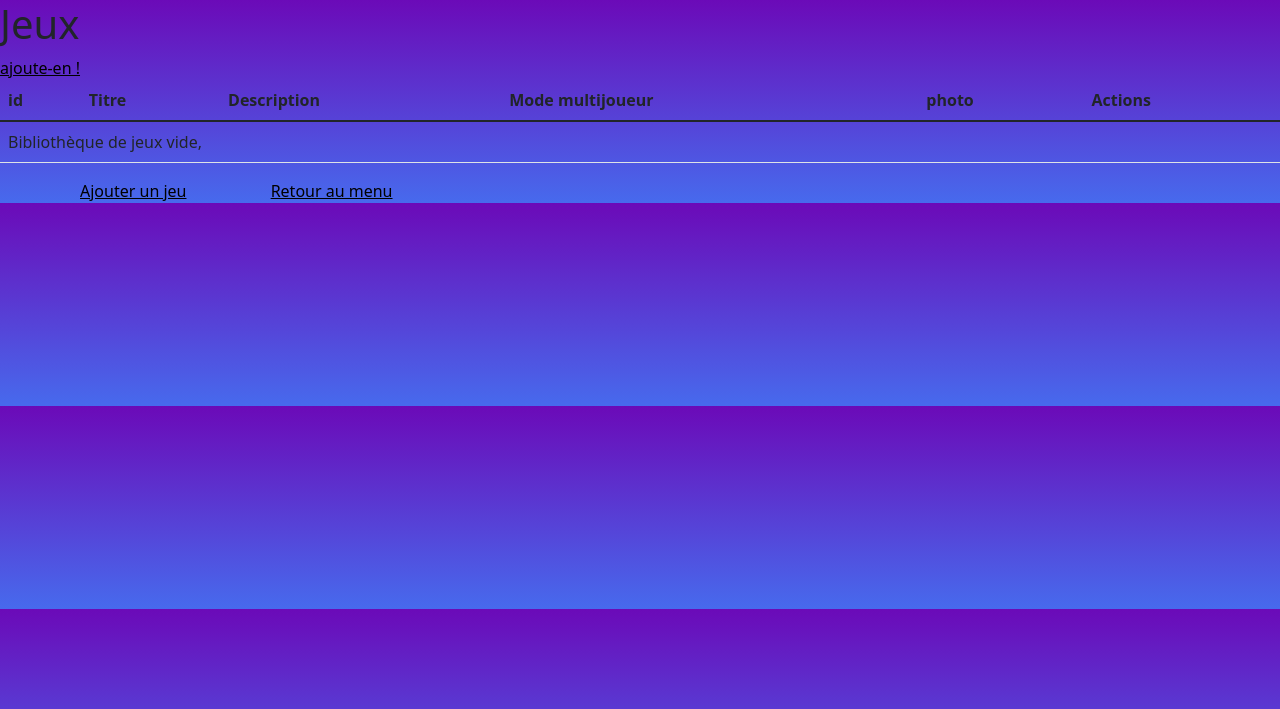
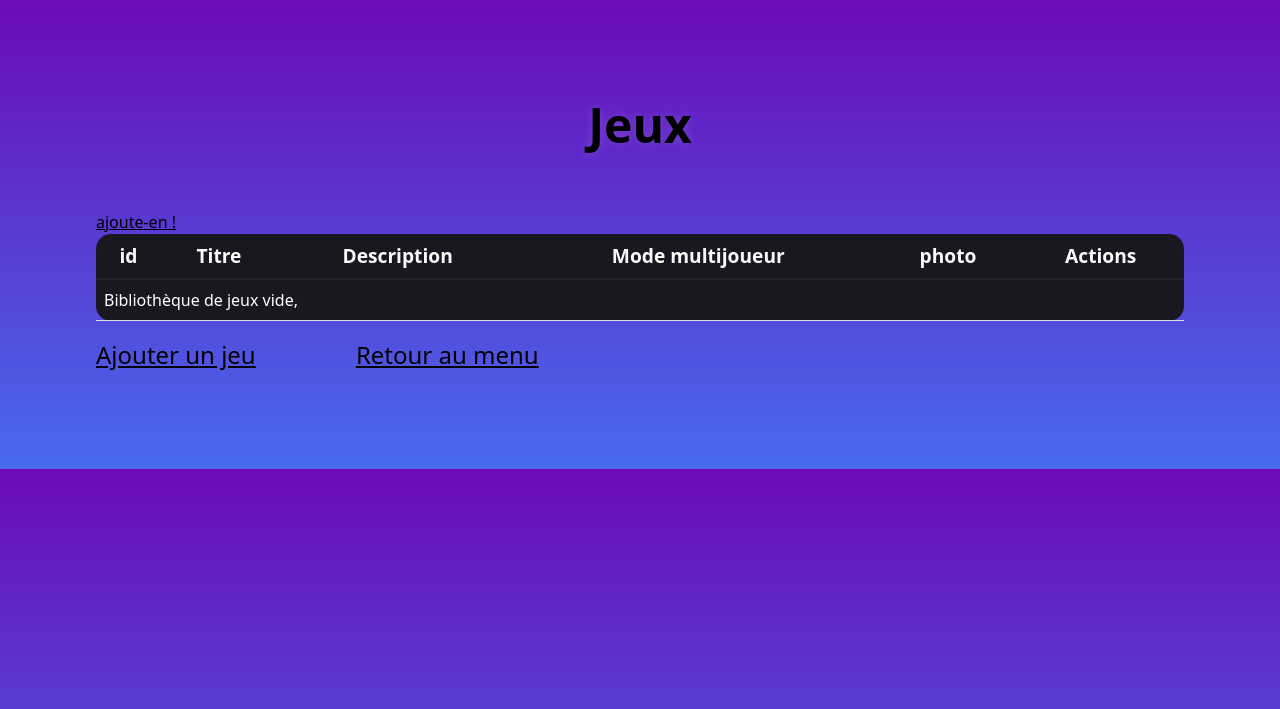
Before and after one commit to RandyVV/gamefriendz-back, a Symfony app: template templates/game/index.html.twig in a window 1280 px wide. Shown: the top 709 px of the page. Run offline with Twig, Linux system fonts and the light colour scheme; the template is opened without the code that fills it, so the values that code supplies are empty; some libraries are stand-ins or nearby versions.

Commit message:
Css backoffice / pages principales

```diff
--- a/public/css/style.css
+++ b/public/css/style.css
@@ -13,20 +13,22 @@ a {
 }
 
 a:hover {
-    color: rgb(0, 0, 0);
+    color: rgb(167, 242, 255);
 }
 
 .h1main {
     text-align: center;
-    font-size: 4em;
+    font-size: 5em;
     padding-top: 4em;
     color: black;
+    text-shadow: rgba(255, 255, 255, 0.219) 0 0 10px;
+    font-weight: 800;
 }
 
 .homelink {
     padding: 2em;
     margin-left: 2em;
-    font-size: 1em;
+    font-size: 1.5em;
 }
 
 .HomeLinks {
@@ -34,13 +36,70 @@ a:hover {
     margin: 2em;
 }
 
-.table { padding: 0em 0.5em 0.5em 1em;
+.PageGames {
+    padding: 3em;
 }
 
-.links { margin: 0 auto;
+.PagePlatforms {
+    padding: 3em;
+    height: 100vh;
 }
 
-.link { margin: 10em 5em;
+.PageLogin {
+    padding: 3em;
+}
+
+.thLike {
+    font-size: 1.5em;
+    color: rgb(250, 250, 250);
+    text-align: center;
+    text-shadow: rgba(0, 0, 0, 0.507) 0 0 10px;
+}
+
+.btn-primary {
+    background-color: rgb(29, 29, 29);
+    border-color: rgb(29, 29, 29);
+}
+
+.Pageh1 {
+    padding-bottom: 1em;
+    text-align: center;
+    font-size: 3em;
+    color: black;
+    font-weight: 600;
+    text-shadow: rgba(255, 255, 255, 0.158) 0 0 10px;
+}
+
+th {
+    font-size: 1.2em;
+    color: rgb(250, 250, 250);
+    text-align: center;
+    text-shadow: rgba(255, 255, 255, 0) 0 0 10px;
+}
+
+td {
+    color: rgb(255, 255, 255);
+    text-shadow: rgba(255, 255, 255, 0) 0 0 10px;
+}
+
+.table { padding: 2em;
+    background-color: rgba(22, 22, 22, 0.945);
+    border-radius: 15px;
+}
+
+.linksGame { margin: 0 auto;
+    text-shadow: rgb(0, 0, 0) 0 0 10px;
+    color: whitesmoke;
+}
+
+.linksPlatform { margin: 0 auto;
+    text-shadow: rgb(0, 0, 0) 0 0 10px;
+    color: whitesmoke;
+    margin-left: 15em;
+}
+
+.footer { margin-right: 4em;
+    font-size: 1.5em;
 }
 
 img { width: 400px;
--- a/templates/base.html.twig
+++ b/templates/base.html.twig
@@ -1,8 +1,8 @@
 <!DOCTYPE html>
 <html lang="fr">
+<div class="PageLogin">
     <head>
         <meta charset="UTF-8">
-
         <link href="https://cdn.jsdelivr.net/npm/bootstrap@5.1.1/dist/css/bootstrap.min.css" rel="stylesheet"
         integrity="sha384-F3w7mX95PdgyTmZZMECAngseQB83DfGTowi0iMjiWaeVhAn4FJkqJByhZMI3AhiU" crossorigin="anonymous">
         <title>{% block title %}GameFriendZ bo !{% endblock %}</title>
@@ -17,4 +17,5 @@
     <body class=body>
         {% block body %}{% endblock %}
     </body>
+</div>
 </html>
--- a/templates/game/index.html.twig
+++ b/templates/game/index.html.twig
@@ -3,8 +3,8 @@
 {% block title %}Jeux{% endblock %}
 
 {% block body %}
-
-    <h1>Jeux</h1>
+<div class="PageGames">
+    <h1 class="Pageh1">Jeux</h1>
 
     <table class="table">
         <thead>
@@ -26,8 +26,8 @@
                 <td>{{ game.hasMultiplayerMode ? 'oui' : 'non' }}</td>
                 <td> <img src={{ game.picture }}></td>
                 <td>
-                    <a class="links" href="{{ path('app_backoffice_game_show', {'id': game.id}) }}">En voir plus</a>
-                    <a class="links" href="{{ path('app_backoffice_game_edit', {'id': game.id}) }}">Modifier</a>
+                    <a class="linksGame" href="{{ path('app_backoffice_game_show', {'id': game.id}) }}">En voir plus</a>
+                    <a class="linksGame" href="{{ path('app_backoffice_game_edit', {'id': game.id}) }}">Modifier</a>
                 </td>
             </tr>
         {% else %}
@@ -38,6 +38,7 @@
         </tbody>
     </table>
 
-    <a class="link" href="{{ path('app_backoffice_game_new') }}">Ajouter un jeu</a>
-    <a class="LINK" href="{{ path('app_backoffice_main') }}">Retour au menu</a>
+    <a class="footer" href="{{ path('app_backoffice_game_new') }}">Ajouter un jeu</a>
+    <a class="footer" href="{{ path('app_backoffice_main') }}">Retour au menu</a>
+</div>
 {% endblock %}
--- a/templates/security/login.html.twig
+++ b/templates/security/login.html.twig
@@ -14,10 +14,10 @@
         </div>
     {% endif %}
 
-    <h1 class="h3 mb-3 font-weight-normal">Reconnectez-vous</h1>
-    <label for="inputEmail">Email</label>
+    <h1 class="Pageh1">Reconnectez-vous</h1>
+    <label class="thLike" for="inputEmail">Email</label>
     <input type="email" value="{{ last_username }}" name="email" id="inputEmail" class="form-control" autocomplete="email" required autofocus>
-    <label for="inputPassword">Mot de passe</label>
+    <label class="thLike" for="inputPassword">Mot de passe</label>
     <input type="password" name="password" id="inputPassword" class="form-control" autocomplete="current-password" required>
 
     <input type="hidden" name="_csrf_token"
```
Also changed, not shown: templates/platform/index.html.twig (+7 -5 lines), 1 other file.
